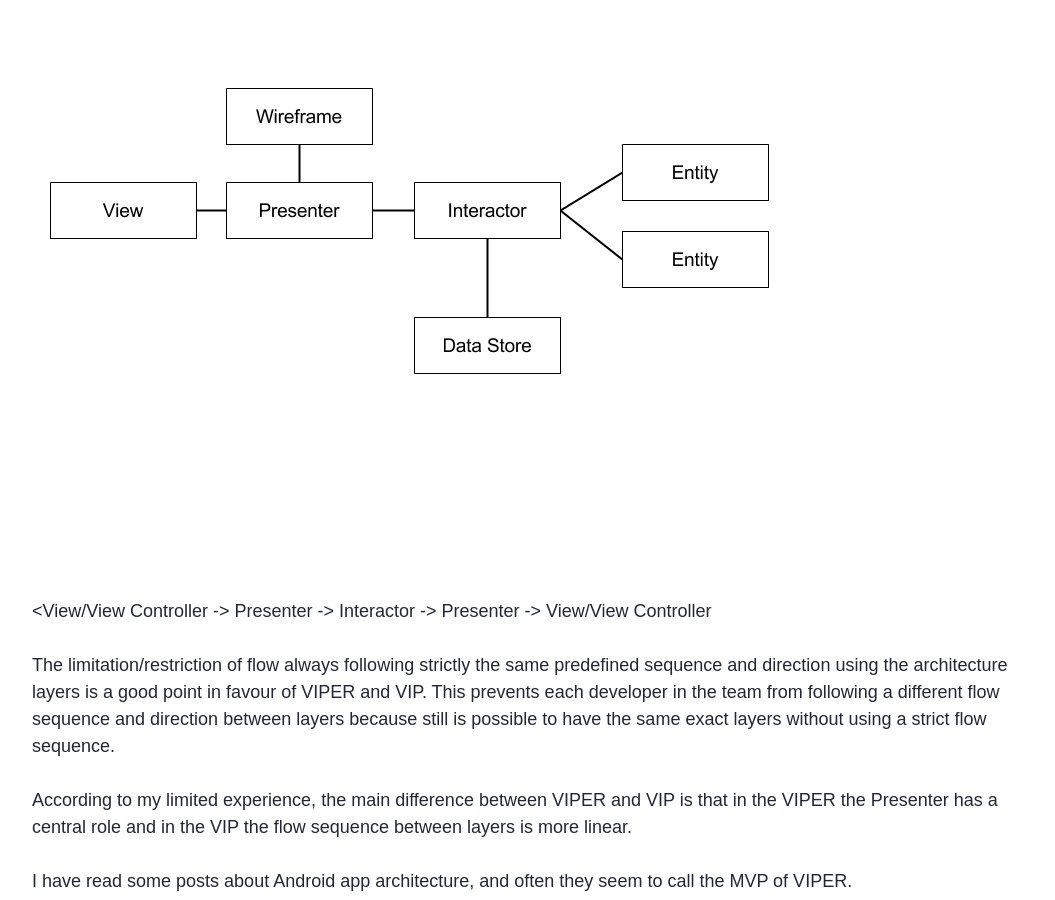
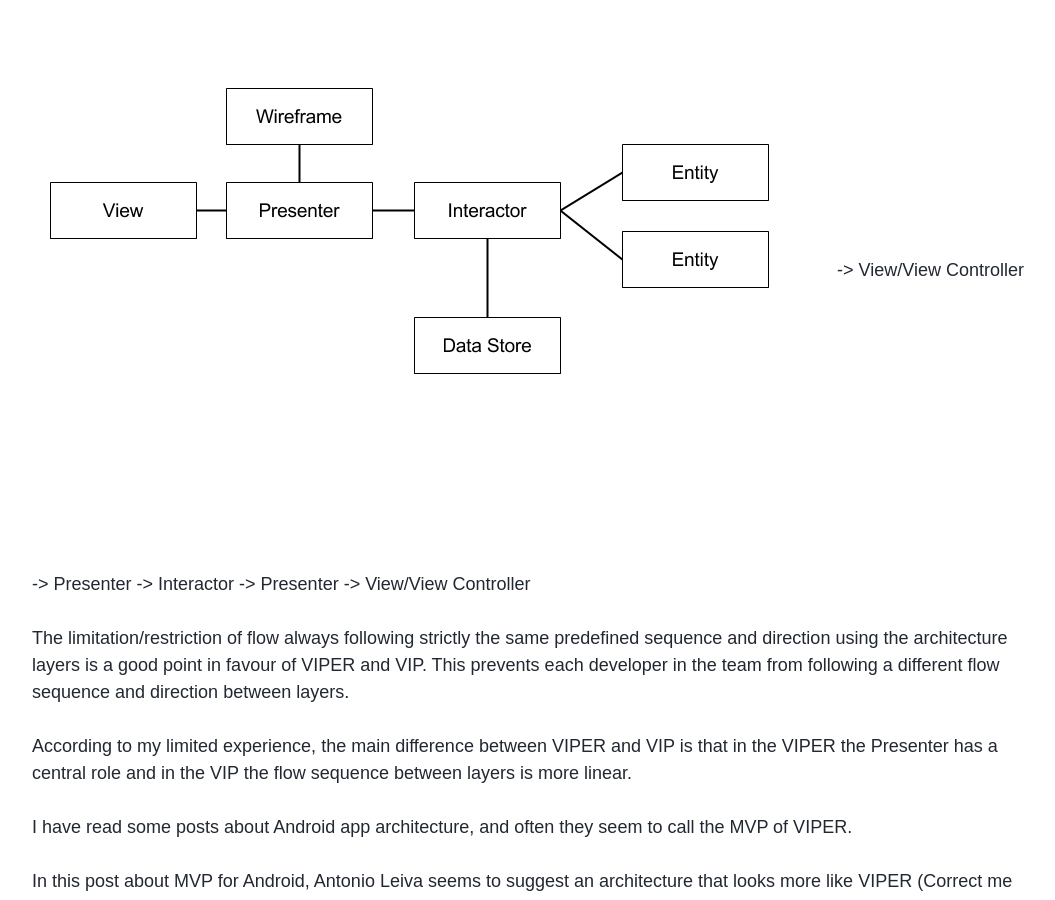
Before and after one commit to TiagoMJFlores/tiagomjflores.github.io, a Jekyll site: the page built from _posts/2018-09-16-chooseiOS Architecture3.md, in a window 1280 px wide and 900 px high, scrolled down 2085 px. Shown: the whole window, without its empty margins (40-1095 px from the left). Built offline with Jekyll 4.4.1, drawn with Linux system fonts in a browser that asks for light colours; comment, search, counter and statistics services are not loaded.

Commit message:
small rephrasing

```diff
--- a/_posts/2018-09-16-chooseiOS Architecture3.md
+++ b/_posts/2018-09-16-chooseiOS Architecture3.md
@@ -29,11 +29,10 @@
 
 
 ![](https://github.com/TiagoMJFlores/tiagomjflores.github.io/blob/master/assets/posts/chooseiOSArchitecture3/VIPER.png?raw=true)
-
-<View/View Controller -> Presenter -> Interactor -> Presenter -> View/View Controller
+-> View/View Controller -> Presenter -> Interactor -> Presenter -> View/View Controller
 
 
-The limitation/restriction of flow always following strictly the same predefined sequence and direction using the architecture layers is a good point in favour of VIPER and VIP. This prevents each developer in the team from following a different flow sequence and direction between layers because still is possible to have the same exact layers without using a strict flow sequence.
+The limitation/restriction of flow always following strictly the same predefined sequence and direction using the architecture layers is a good point in favour of VIPER and VIP. This prevents each developer in the team from following a different flow sequence and direction between layers.
 
 According to my limited experience, the main difference between VIPER and VIP is that in the VIPER the Presenter has a central role and in the VIP the flow sequence between layers is more linear.
 
```
